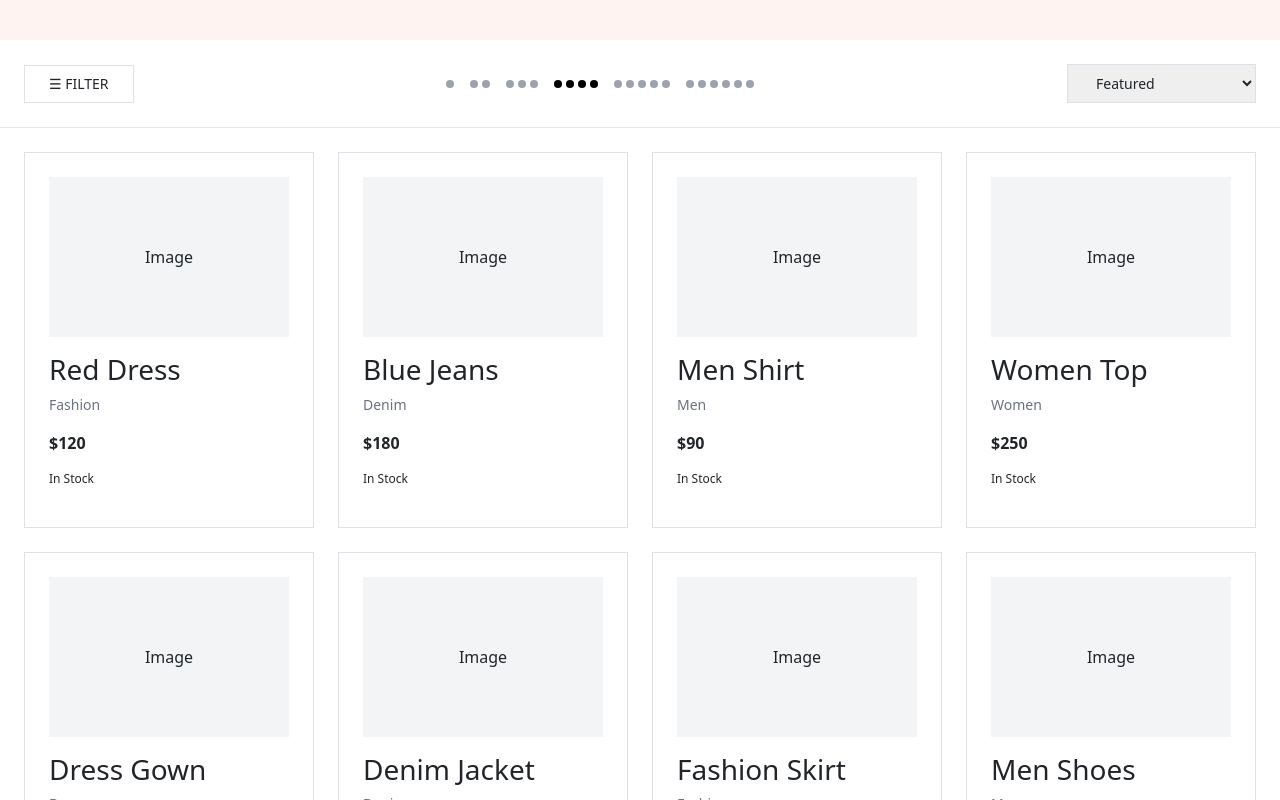
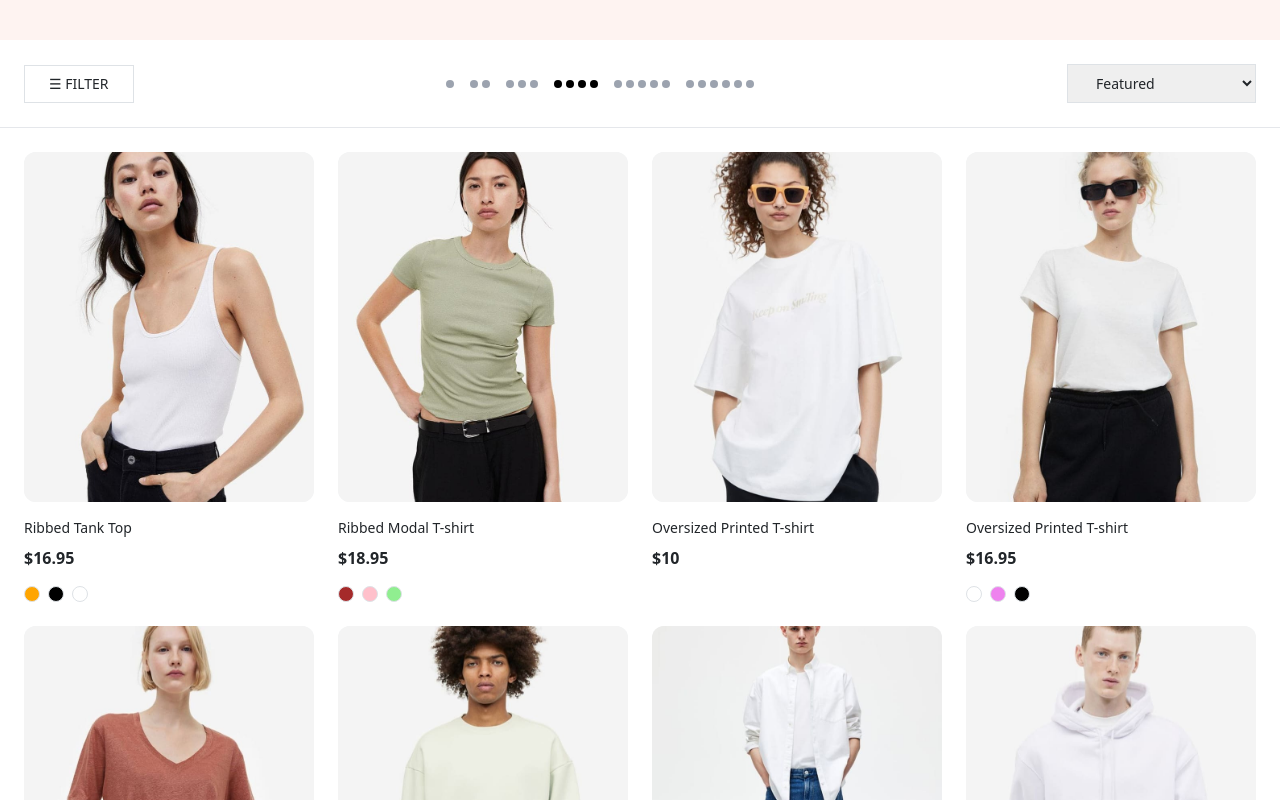
Before and after one commit to Excelsior-Technologies-Community/Ecomus-React-Madhav, a React (Vite) app: page /newarrival in a window 1280 px wide. Shown: the part 500-1300 px from the top of the page. Built offline with nearby package versions, Linux system fonts and the light colour scheme; the HTML template or start-up script is replaced by a standard one.

Commit message:
at office

```diff
--- a/src/Pages/Home.jsx
+++ b/src/Pages/Home.jsx
@@ -184,7 +184,7 @@ function Home({ toggleWishlist, isInWishlist, addToCart }) {
                   {/* ACTIONS */}
                   <div className="product-actions">
                     <div className="action-btn" onClick={() => addToCart(p)}>
-                      <i class="fa-solid fa-cart-plus"></i>
+                      <i className="fa-solid fa-cart-plus"></i>
                     </div>
 
                     <div className="action-btn" onClick={() => toggleWishlist(p)}>
@@ -315,11 +315,11 @@ function Home({ toggleWishlist, isInWishlist, addToCart }) {
         <div className="position-relative">
           {/* Nav Buttons */}
           <button className="happy-prev btn btn-outline-dark rounded-circle position-absolute top-50 start-[-25px] translate-middle-y z-3 font-semibold">
-            <i class="bi bi-chevron-compact-left"></i>
+            <i className="bi bi-chevron-compact-left"></i>
           </button>
 
           <button className="happy-next btn btn-outline-dark rounded-circle position-absolute top-50 end-[-25px] translate-middle-y z-3">
-            <i class="bi bi-chevron-compact-right"></i>
+            <i className="bi bi-chevron-compact-right"></i>
           </button>
 
 
@@ -516,7 +516,7 @@ function Home({ toggleWishlist, isInWishlist, addToCart }) {
                 {/* Overlay Button */}
                 <div className="gram-overlay d-flex align-items-center justify-content-center">
                   <button className="btn btn-light rounded-circle shadow">
-                    <i class="bi bi-bag-plus"></i>
+                    <i className="bi bi-bag-plus"></i>
                   </button>
                 </div>
               </div>
@@ -535,7 +535,7 @@ function Home({ toggleWishlist, isInWishlist, addToCart }) {
           <div className="col-12 col-sm-6 col-lg-3">
             <div className="border rounded-4 p-4 h-100 text-center feature-card">
               <div className="mb-3 fs-1">
-                <i class="bi bi-box"></i>
+                <i className="bi bi-box"></i>
               </div>
               <h5 className="fw-semibold">Free Shipping</h5>
               <p className="text-muted mb-0">Free shipping over order $120</p>
@@ -546,7 +546,7 @@ function Home({ toggleWishlist, isInWishlist, addToCart }) {
           <div className="col-12 col-sm-6 col-lg-3">
             <div className="border rounded-4 p-4 h-100 text-center feature-card">
               <div className="mb-3 fs-1">
-                <i class="bi bi-credit-card"></i>
+                <i className="bi bi-credit-card"></i>
               </div>
               <h5 className="fw-semibold">Flexible Payment</h5>
               <p className="text-muted mb-0">Pay with Multiple Credit Cards</p>
@@ -557,7 +557,7 @@ function Home({ toggleWishlist, isInWishlist, addToCart }) {
           <div className="col-12 col-sm-6 col-lg-3">
             <div className="border rounded-4 p-4 h-100 text-center feature-card">
               <div className="mb-3 fs-1">
-                <i class="bi bi-arrow-return-left"></i>
+                <i className="bi bi-arrow-return-left"></i>
               </div>
               <h5 className="fw-semibold">14 Day Returns</h5>
               <p className="text-muted mb-0">Within 30 days for an exchange</p>
@@ -568,7 +568,7 @@ function Home({ toggleWishlist, isInWishlist, addToCart }) {
           <div className="col-12 col-sm-6 col-lg-3">
             <div className="border rounded-4 p-4 h-100 text-center feature-card">
               <div className="mb-3 fs-1">
-                <i class="bi bi-headset"></i>
+                <i className="bi bi-headset"></i>
               </div>
               <h5 className="fw-semibold">Premium Support</h5>
               <p className="text-muted mb-0">Outstanding premium support</p>
--- a/src/Pages/Newarrival.jsx
+++ b/src/Pages/Newarrival.jsx
@@ -1,22 +1,27 @@
 import React, { useState } from "react";
+import Products from '../Data/Product';
 
 export default function Newarrival() {
   const [isFilterOpen, setIsFilterOpen] = useState(false);
   const [activeGrid, setActiveGrid] = useState(4);
 
   // ================= PRODUCTS =================
-  const allProducts = [
-    { id: 1, name: "Red Dress", category: "Fashion", price: 120, inStock: true },
-    { id: 2, name: "Blue Jeans", category: "Denim", price: 180, inStock: true },
-    { id: 3, name: "Men Shirt", category: "Men", price: 90, inStock: true },
-    { id: 4, name: "Women Top", category: "Women", price: 250, inStock: true },
-    { id: 5, name: "Dress Gown", category: "Dress", price: 320, inStock: false },
-    { id: 6, name: "Denim Jacket", category: "Denim", price: 200, inStock: false },
-    { id: 7, name: "Fashion Skirt", category: "Fashion", price: 150, inStock: true },
-    { id: 8, name: "Men Shoes", category: "Men", price: 280, inStock: true },
-  ];
+  const [wishlistItems, setWishlistItems] = useState(
+    JSON.parse(localStorage.getItem("wishlistItems")) || []
+  );
 
-  const [products, setProducts] = useState(allProducts);
+  const toggleWishlist = (product) => {
+    let updated;
+    if (wishlistItems.some(i => i.id === product.id)) {
+      updated = wishlistItems.filter(i => i.id !== product.id);
+    } else {
+      updated = [...wishlistItems, product];
+    }
+    setWishlistItems(updated);
+    localStorage.setItem("wishlistItems", JSON.stringify(updated));
+  };
+
+  const [products, setProducts] = useState(Products);
 
   // ================= FILTER STATES =================
   const [selectedCategory, setSelectedCategory] = useState(null);
@@ -35,7 +40,7 @@ export default function Newarrival() {
     outStock = outStockOnly,
     maxPrice = price
   ) => {
-    let filtered = allProducts;
+    let filtered = Products;
 
     if (category) {
       filtered = filtered.filter(p => p.category === category);
@@ -94,33 +99,81 @@ export default function Newarrival() {
 
       {/* ================= PRODUCT GRID ================= */}
       <div className={`max-w-7xl mx-auto p-6 grid gap-6
-        ${activeGrid === 1 ? "grid-cols-1" :
+          ${activeGrid === 1 ? "grid-cols-1" :
           activeGrid === 2 ? "grid-cols-2" :
             activeGrid === 3 ? "grid-cols-3" :
               activeGrid === 4 ? "grid-cols-4" :
                 activeGrid === 5 ? "grid-cols-5" :
                   "grid-cols-6"}`}>
 
-        {products.length === 0 ? (
-          <p className="col-span-full text-center text-gray-500">No products found</p>
-        ) : (
-          products.map((p) => (
-            <div key={p.id} className="border p-4 hover:shadow transition">
-              <div className="h-40 bg-gray-100 mb-3 flex items-center justify-center">Image</div>
-              <h3 className="font-medium">{p.name}</h3>
-              <p className="text-sm text-gray-500">{p.category}</p>
-              <p className="font-bold">${p.price}</p>
-              <p className="text-xs">{p.inStock ? "In Stock" : "Out of Stock"}</p>
+        {products.map((p) => (
+          <div key={p.id} className="group">
+            {/* CARD */}
+            <div className="relative overflow-hidden rounded-xl bg-gray-100">
+              {/* IMAGES */}
+              <div className="relative w-full h-[350px]">
+                <img src={p.img1}
+                  className="absolute inset-0 w-full h-full object-cover transition-opacity duration-500 group-hover:opacity-0" />
+                <img src={p.img2}
+                  className="absolute inset-0 w-full h-full object-cover opacity-0 transition-opacity duration-500 group-hover:opacity-100" />
+              </div>
+
+              {/* ACTION BUTTONS */}
+              <div className="absolute bottom-4 left-1/2 -translate-x-1/2 flex gap-3 opacity-0 group-hover:opacity-100 transition">
+
+                {/* CART */}
+                <button onClick={() => addToCart(p)}
+                  className="w-10 h-10 bg-white rounded-lg shadow hover:bg-black hover:text-white">
+                  <i className="fa-solid fa-cart-plus"></i>
+                </button>
+
+                {/* WISHLIST */}
+                <button
+                  onClick={() => toggleWishlist(p)}
+                  className="w-10 h-10 bg-white rounded-lg shadow hover:bg-black hover:text-white">
+                  <i className={`fa-heart ${wishlistItems.some(i => i.id === p.id) ? "fa-solid text-red-500" : "fa-regular"}`}></i>
+                </button>
+
+                {/* COMPARE */}
+                <button
+                  onClick={() => addToCompare(p)}
+                  className="w-10 h-10 bg-white rounded-lg shadow hover:bg-black hover:text-white">
+                  <i className="fa-solid fa-code-compare"></i>
+                </button>
+
+                {/* QUICK VIEW */}
+                <button
+                  onClick={() => setQuickViewProduct(p)}
+                  className="w-10 h-10 bg-white rounded-lg shadow hover:bg-black hover:text-white">
+                  <i className="fa-regular fa-eye"></i>
+                </button>
+              </div>
             </div>
-          ))
-        )}
+
+            {/* INFO */}
+            <h6 className="mt-3 text-sm">{p.name}</h6>
+            <p className="font-bold">${p.price}</p>
+
+            {/* COLORS */}
+            <div className="flex gap-2 mt-2">
+              {p.colors?.map((c, i) => (
+                <span
+                  key={i}
+                  className="w-4 h-4 rounded-full border"
+                  style={{ background: c }}
+                ></span>
+              ))}
+            </div>
+          </div>
+        ))}
       </div>
+
 
       {/* ================= FILTER SIDEBAR ================= */}
       <div className={`fixed inset-0 z-[999] ${isFilterOpen ? "visible" : "invisible"}`}>
         <div className="absolute inset-0 bg-black/40" onClick={() => setIsFilterOpen(false)}></div>
 
-        <div className={`absolute left-0 top-0 h-full w-[320px] bg-white shadow-lg transform transition-transform duration-300 ${isFilterOpen ? "translate-x-0" : "-translate-x-full"}`}>
+        <div className={`absolute left-0 top-0 h-full w-[350px] bg-white shadow-lg transform transition-transform duration-300 ${isFilterOpen ? "translate-x-0" : "-translate-x-full"}`}>
 
           {/* HEADER */}
           <div className="p-4 border-b flex justify-between items-center">
@@ -138,7 +191,7 @@ export default function Newarrival() {
 
               {openCategory && (
                 <div className="mt-4 space-y-2">
-                  {["Fashion","Men","Women","Denim","Dress"].map(cat => (
+                  {["Fashion", "Men", "Women", "Denim", "Dress"].map(cat => (
                     <p
                       key={cat}
                       className={`cursor-pointer ${selectedCategory === cat ? "text-red-500" : ""}`}
@@ -230,7 +283,7 @@ export default function Newarrival() {
             {/* CLEAR */}
             <button
               onClick={() => {
-                setProducts(allProducts);
+                setProducts(Products);
                 setSelectedCategory(null);
                 setInStockOnly(false);
                 setOutStockOnly(false);
```
